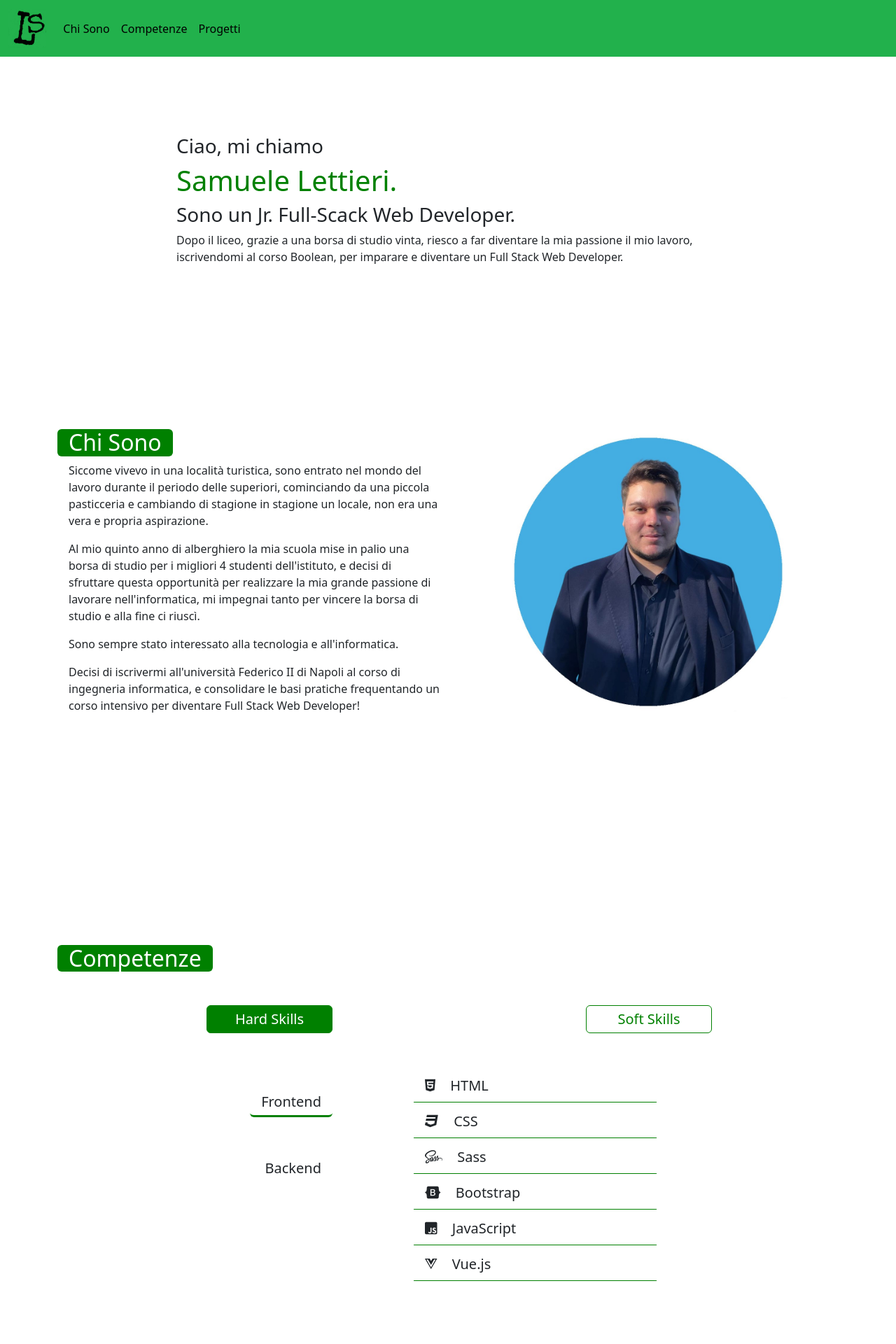
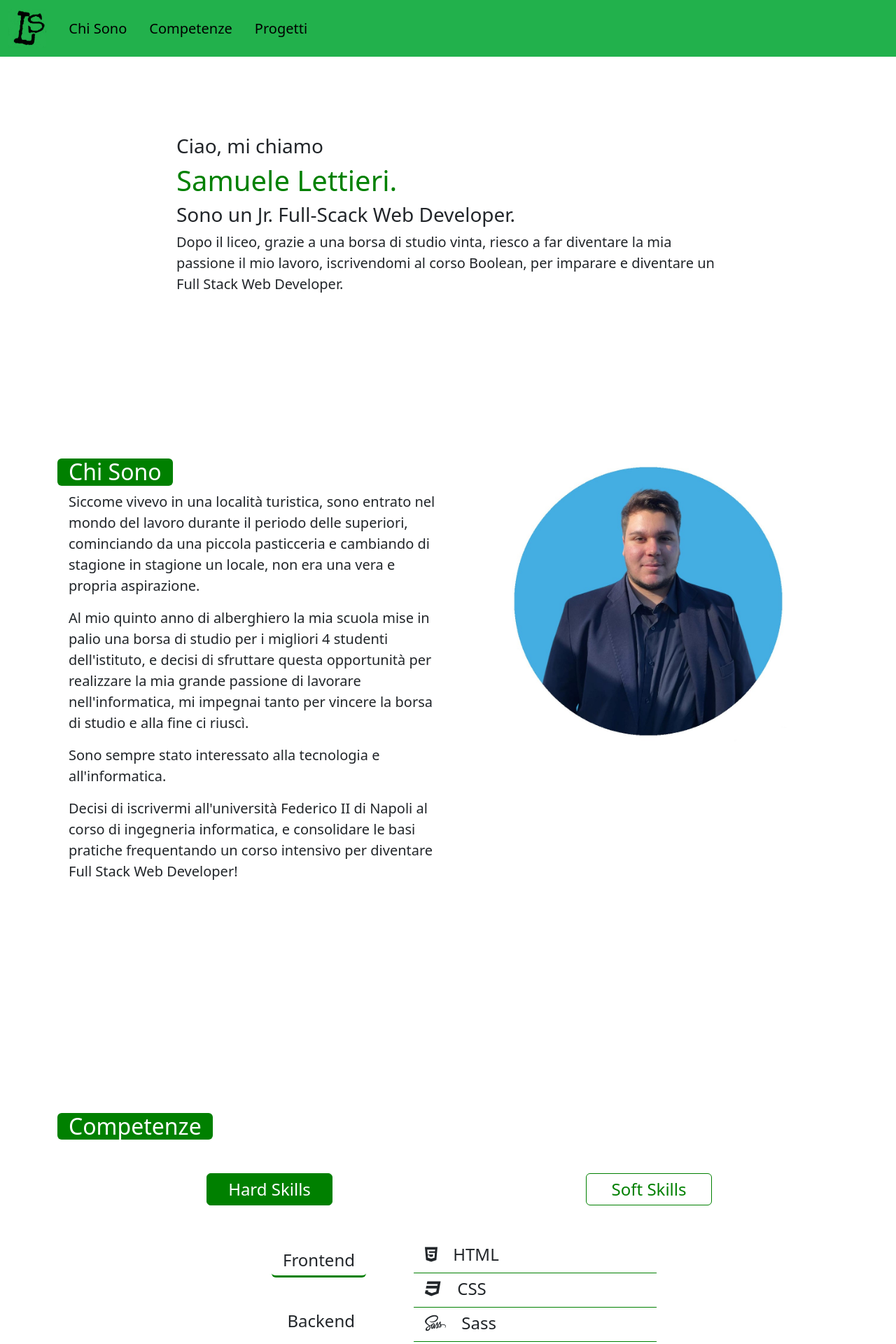
Before and after one commit to SamueleLettieri/Portfolio-vue, a Vue app: page / in a window 1280 px wide. Shown: the top 1920 px of the page at 70% size. Built offline with nearby package versions, Linux system fonts and the light colour scheme.

Commit message:
sezzioni funzionanti

```diff
--- a/src/App.vue
+++ b/src/App.vue
@@ -2,10 +2,12 @@
   <div id="app">
     <HeaderPortafolio />
     <main-portfolio />
+    <footer-portafolio />
   </div>
 </template>
 
 <script>
+import FooterPortafolio from './components/Footer/FooterPortafolio.vue';
 import HeaderPortafolio from './components/Header/HeaderPortfolio.vue';
 import MainPortfolio from './components/Main/MainPortfolio.vue';
 
@@ -13,7 +15,8 @@ export default {
   name: 'App',
   components: {
     HeaderPortafolio,
-    MainPortfolio
+    MainPortfolio,
+    FooterPortafolio
   }
 }
 </script>
--- /dev/null
+++ b/src/components/Footer/FooterPortafolio.vue
@@ -0,0 +1,52 @@
+<template>
+    <footer>
+        <div class="row text-center align-items-center w-100 ms_white">
+            <div class="col-6">
+                <ul class="navbar-nav d-inline-block">
+                    <li class="nav-item d-inline-block me-2" v-for="(contact, index) in contacts" :key="index">
+                        <a class="nav-link active " aria-current="page" :href="contact.link"><i class="fs-2" :class="contact.icon"></i></a>
+                    </li>
+                </ul>
+            </div>
+            <div class="col-6 fs-5">
+                Email: samuele2073atmail.com
+            </div>
+        </div>
+    </footer>
+</template>
+
+<script>
+    export default {
+        data() {
+            return {
+                contacts:[
+                    {
+                        icon: 'fa-brands fa-github',
+                        link: 'https://github.com/SamueleLettieri',
+                    },
+                    {
+                        icon: 'fa-brands fa-linkedin',
+                        link: 'https://www.linkedin.com/in/samuele-lettieri-a24681251/',
+                    },
+                ]
+            }
+        }
+    }
+</script>
+
+<style lang="scss" scoped>
+footer{
+    background-color: rgb(34, 177, 76) !important;
+
+
+        a{
+            text-decoration: none;
+        }
+
+        .ms_white{
+            color: white;
+        }
+
+}
+
+</style>
--- a/src/components/Header/NavbarHeader.vue
+++ b/src/components/Header/NavbarHeader.vue
@@ -8,7 +8,7 @@
         <div class="collapse navbar-collapse" id="navbarNav">
             <ul class="navbar-nav">
                 <li class="nav-item" v-for="(anchor, index) in anchors" :key="index">
-                    <a class="nav-link active" aria-current="page" :href="anchor.link">{{anchor.voice}}</a>
+                    <a class="nav-link active fs-5 ms_a mx-2" aria-current="page" :href="anchor.link">{{anchor.voice}}</a>
                 </li>
             </ul>
         </div>
@@ -52,19 +52,14 @@ nav{
     z-index: 1;
 
 
-        a{
-            text-decoration: none;
-            color: black;
-        }
+        .ms_a{
 
-        a:hover{
-            color: white;
         }
 
 
-    li:hover{
-        background-color: rgba(255,255,255,0.34);
-    }
+        .ms_a:hover{
+            color: white !important
+        }
 
     img{
         height: 55px;
--- a/src/components/Main/AboutMeMain.vue
+++ b/src/components/Main/AboutMeMain.vue
@@ -5,13 +5,13 @@
         <div class="col-lg-6 col-12">
             <h2 class="d-inline-block px-3 rounded-2">Chi Sono</h2>
             <div class="ps-3">
-                <p>Siccome vivevo in una località turistica, sono entrato nel mondo del lavoro durante il periodo delle superiori, cominciando da una piccola pasticceria e cambiando di stagione in stagione un locale, non era una vera e propria aspirazione.</p>
-                <p>Al mio quinto anno di alberghiero la mia scuola mise in palio una borsa di studio per i migliori 4 studenti dell'istituto, e decisi di sfruttare questa opportunità per realizzare la mia grande passione di lavorare nell'informatica, mi impegnai tanto per vincere la borsa di studio e alla fine ci riuscì.</p>
-                <p>Sono sempre stato interessato alla tecnologia e all'informatica.</p>
-                <p>Decisi di iscrivermi all'università Federico II di Napoli al corso di ingegneria informatica, e consolidare le basi pratiche frequentando un corso intensivo per diventare Full Stack Web Developer!</p>
+                <p class="fs-5">Siccome vivevo in una località turistica, sono entrato nel mondo del lavoro durante il periodo delle superiori, cominciando da una piccola pasticceria e cambiando di stagione in stagione un locale, non era una vera e propria aspirazione.</p>
+                <p class="fs-5">Al mio quinto anno di alberghiero la mia scuola mise in palio una borsa di studio per i migliori 4 studenti dell'istituto, e decisi di sfruttare questa opportunità per realizzare la mia grande passione di lavorare nell'informatica, mi impegnai tanto per vincere la borsa di studio e alla fine ci riuscì.</p>
+                <p class="fs-5">Sono sempre stato interessato alla tecnologia e all'informatica.</p>
+                <p class="fs-5">Decisi di iscrivermi all'università Federico II di Napoli al corso di ingegneria informatica, e consolidare le basi pratiche frequentando un corso intensivo per diventare Full Stack Web Developer!</p>
             </div>
         </div>
-        <div class="col-lg-6 text-center col-12 "><img src="../../assets/samImg.jpg" alt=""></div>
+        <div class="col-lg-6 text-center col-12"><img src="../../assets/samImg.jpg" alt=""></div>
         </div>
     </div>
   </section>
@@ -37,4 +37,10 @@ export default {
         width: 400px;
     }
 }
+
+@media screen and (max-width: 475px) {
+    img{
+        width: 300px !important;
+    }
+}
 </style>
--- a/src/components/Main/SkillsMain.vue
+++ b/src/components/Main/SkillsMain.vue
@@ -5,18 +5,18 @@
         <div class="row justify-content-center">
             <div>
                 <ul class="text-center mb-5 row justify-content-around">
-                    <li class="cursor  rounded-2 d-inline-block px-3 pt-1 pb-1 ms_bored col-md-2 col-5" v-for="(skill, i) in skills" :key="i" :class="{'ms_active': activeIndex === i}" @click="nextindex(i)">{{skill.title}}</li>
+                    <li class="cursor  rounded-2 d-inline-block px-3 pt-1 pb-1 ms_bored col-md-2 col-5 fs-4" v-for="(skill, i) in skills" :key="i" :class="{'ms_active': activeIndex === i}" @click="nextindex(i)">{{skill.title}}</li>
                 </ul>
             </div>
             <div class="row ms_h">
                 <div class="col-md-5 col-12">
-                    <ul class="row  text-center align-content-around h-50">
-                        <li class=" pt-2 me-3 col-md-12 col-5 " :class="{'text-end': index === 0 || index === 1}" v-for="(miniTitle, index) in skills[activeIndex].miniTitles" :key="index"><span class="cursor ms_b d-inline-block px-3 pt-1 pb-1 mx-5  rounded-2" :class="{'ms_bor': newIndex === index}" @click="newI(index)">{{ miniTitle.titolino }}</span></li>
+                    <ul class="row  text-center align-content-around">
+                        <li class="fs-4 pt-2 pb-2  me-3 col-md-12 col-5 mb-4 ms_center" :class="{'text-end': index === 0 || index === 1}" v-for="(miniTitle, index) in skills[activeIndex].miniTitles" :key="index"><span class="cursor ms_b d-inline-block px-3 pt-1 pb-1   rounded-2" :class="{'ms_bor': newIndex === index}" @click="newI(index)">{{ miniTitle.titolino }}</span></li>
                     </ul>
                 </div>
                 <div class="col-md-7 col-12">
                     <ul >
-                        <li class="col-md-7 col-12 mt-1 ms_ul pt-2 pb-2 " v-for="(competenza, index) in skills[activeIndex].miniTitles[newIndex].competenze" :key="index"><span class="mx-3"><i :class="competenza.icona"></i></span> {{ competenza.tecnologie }} </li>
+                        <li class="col-md-7 col-12 mt-1 ms_ul pb-2 fs-4" v-for="(competenza, index) in skills[activeIndex].miniTitles[newIndex].competenze" :key="index"><span class="mx-3"><i :class="competenza.icona"></i></span> {{ competenza.tecnologie }} </li>
                     </ul>
                 </div>
             </div>
@@ -213,4 +213,10 @@ export default {
         margin: 0;
     }
 }
+
+@media screen and (max-width: 768px) {
+    .ms_center{
+        text-align: center !important;
+    }
+}
 </style>
--- a/src/components/Main/WelcomeMain.vue
+++ b/src/components/Main/WelcomeMain.vue
@@ -5,7 +5,7 @@
             <h3>Ciao, mi chiamo</h3>
             <h1 class="mt-2">Samuele Lettieri.</h1>
             <h3 class="mt-2">Sono un Jr. Full-Scack Web Developer.</h3>
-            <p>
+            <p class="fs-5">
                 Dopo il liceo, grazie a una borsa di studio vinta,
                 riesco a far diventare la mia passione il mio lavoro,
                 iscrivendomi al corso Boolean,
```
